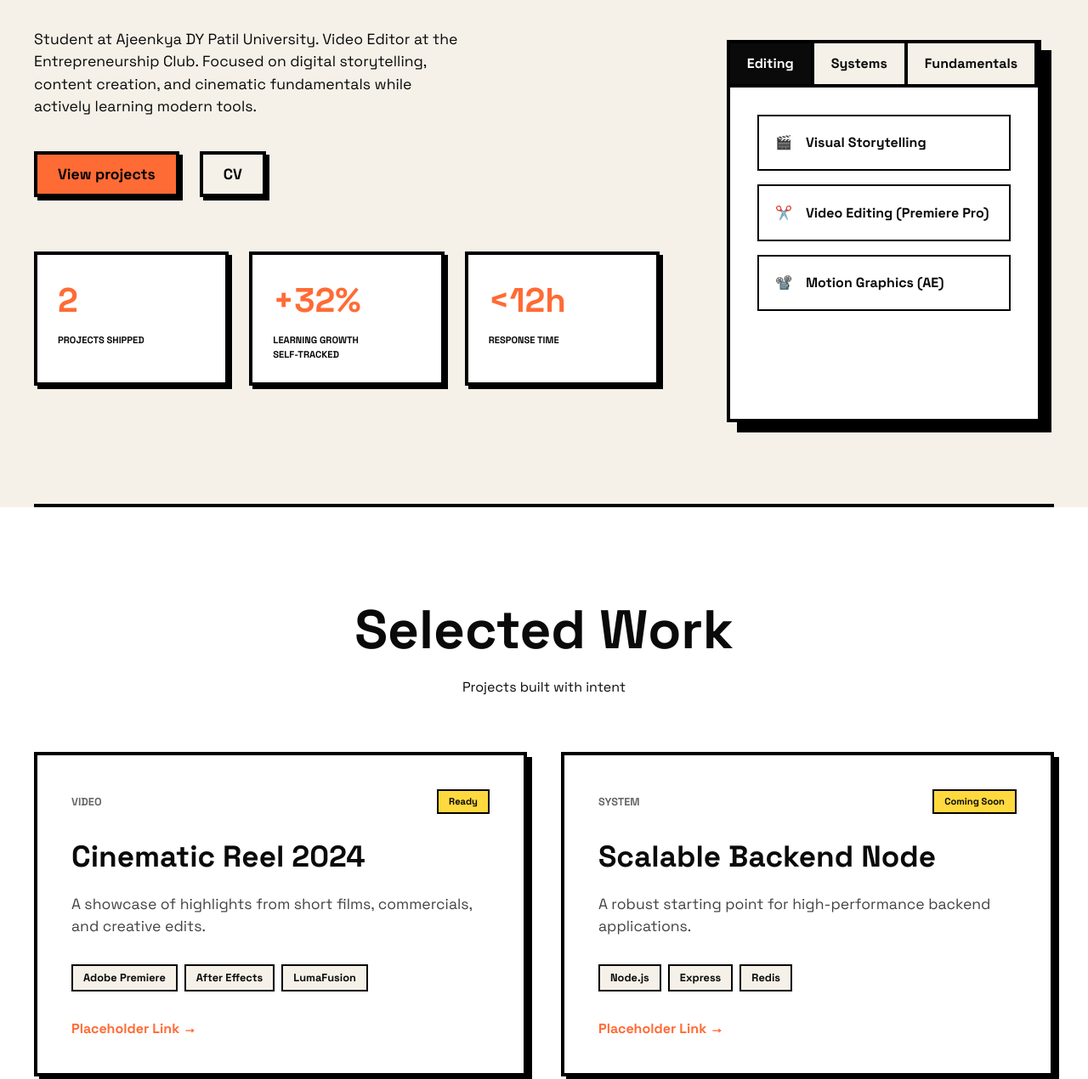
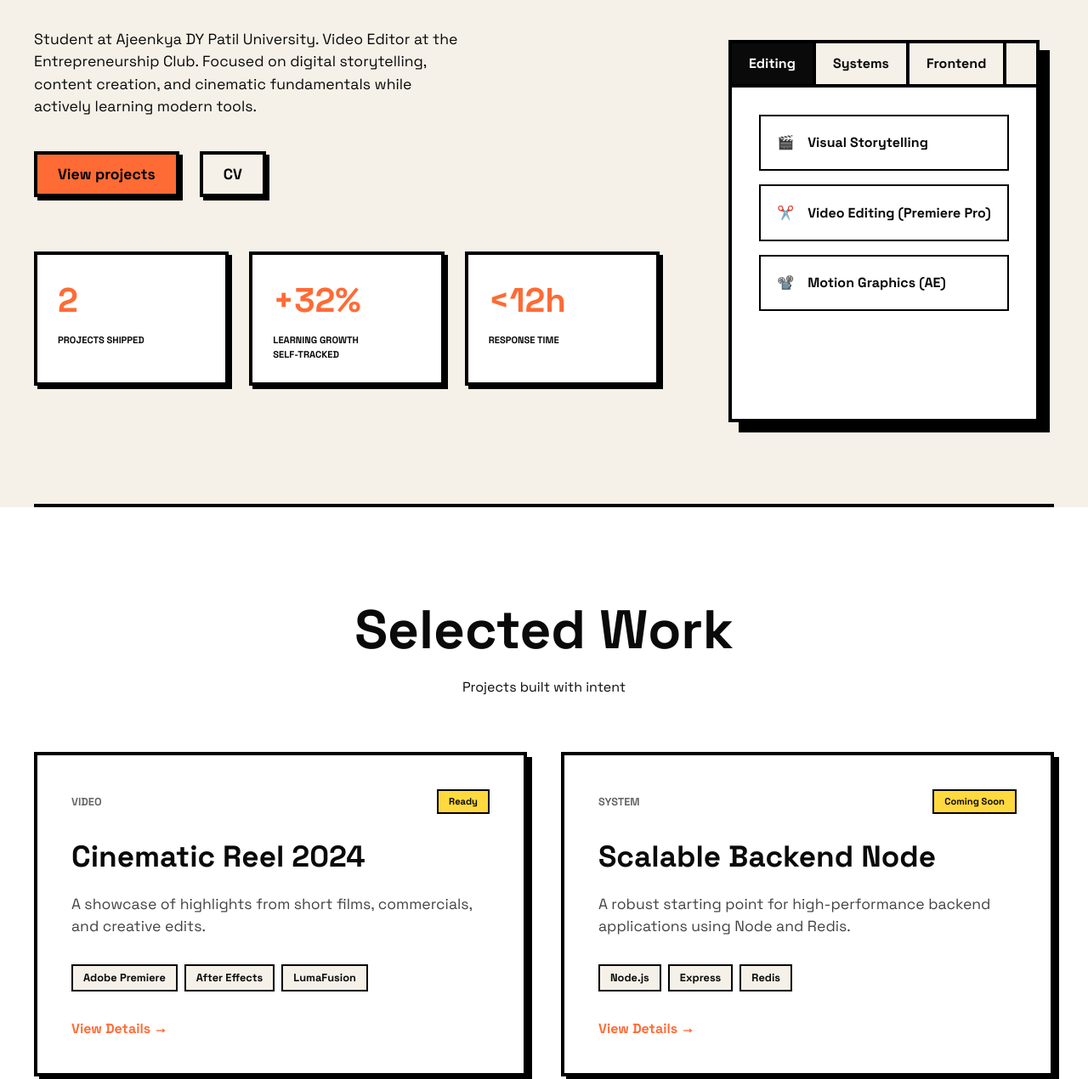
Before and after one commit to sayan1112/portfoliooo, a website built with Vite: page index.html in a window 1280 px wide. Shown: the part 520-1790 px from the top of the page at 85% size. Built offline with nearby package versions, Linux system fonts and the light colour scheme.

Commit message:
Update skills: Add Java, Python, JS, and React.js

```diff
--- a/index.html
+++ b/index.html
@@ -144,10 +144,14 @@
                 <h3>Creative Tools</h3>
                 <p>Photoshop, Illustrator, Figma, CapCut Desktop</p>
               </div>
+              <div class="skill-card">
+                <h3>CS & Development</h3>
+                <p>Java, Python, JavaScript (ES6+), React.js, Node.js</p>
+              </div>
               <div class="skill-card learning">
                 <div class="learning-header">Currently Learning</div>
-                <h3>3D Motion Graphics</h3>
-                <p>Exploring Blender and Unreal Engine for virtual production and 3D integration.</p>
+                <h3>Advanced Motion & 3D</h3>
+                <p>Exploring Blender and Unreal Engine for virtual production and motion design.</p>
               </div>
             </div>
           </div>
--- a/src/main.js
+++ b/src/main.js
@@ -9,12 +9,12 @@ const skillsData = {
   ],
   backend: [
     { icon: '💻', text: 'Building Scalable Systems' },
-    { icon: '🚀', text: 'Backend Development' },
-    { icon: '💾', text: 'Database Management' }
+    { icon: '🚀', text: 'Backend (Node.js & Python)' },
+    { icon: '💾', text: 'Java & Database Management' }
   ],
   fundamentals: [
-    { icon: '🧠', text: 'Data Structures' },
-    { icon: '⚙️', text: 'Algorithms' },
+    { icon: '⚛️', text: 'React.js & Frontend Dev' },
+    { icon: '📜', text: 'Modern JavaScript (ES6+)' },
     { icon: '🤝', text: 'Open Source Contributor' }
   ]
 };
@@ -32,7 +32,7 @@ const projectsData = [
     type: 'SYSTEM',
     status: 'Coming Soon',
     title: 'Scalable Backend Node',
-    description: 'A robust starting point for high-performance backend applications.',
+    description: 'A robust starting point for high-performance backend applications using Node and Redis.',
     tags: ['Node.js', 'Express', 'Redis'],
     link: '#'
   }
@@ -46,7 +46,7 @@ function initTabs() {
   // Rename tabs to match the hybrid CS + Video profile
   if (tabs[0]) tabs[0].innerText = 'Editing';
   if (tabs[1]) tabs[1].innerText = 'Systems';
-  if (tabs[2]) tabs[2].innerText = 'Fundamentals';
+  if (tabs[2]) tabs[2].innerText = 'Frontend';
 
   tabs.forEach(tab => {
     tab.addEventListener('click', () => {
@@ -93,7 +93,7 @@ function renderProjects() {
       <div class="project-tags">
         ${project.tags.map(tag => `<span class="tag-item">${tag}</span>`).join('')}
       </div>
-      <a href="${project.link}" class="project-link">Placeholder Link →</a>
+      <a href="${project.link}" class="project-link">View Details →</a>
     </div>
   `).join('');
 }
```
